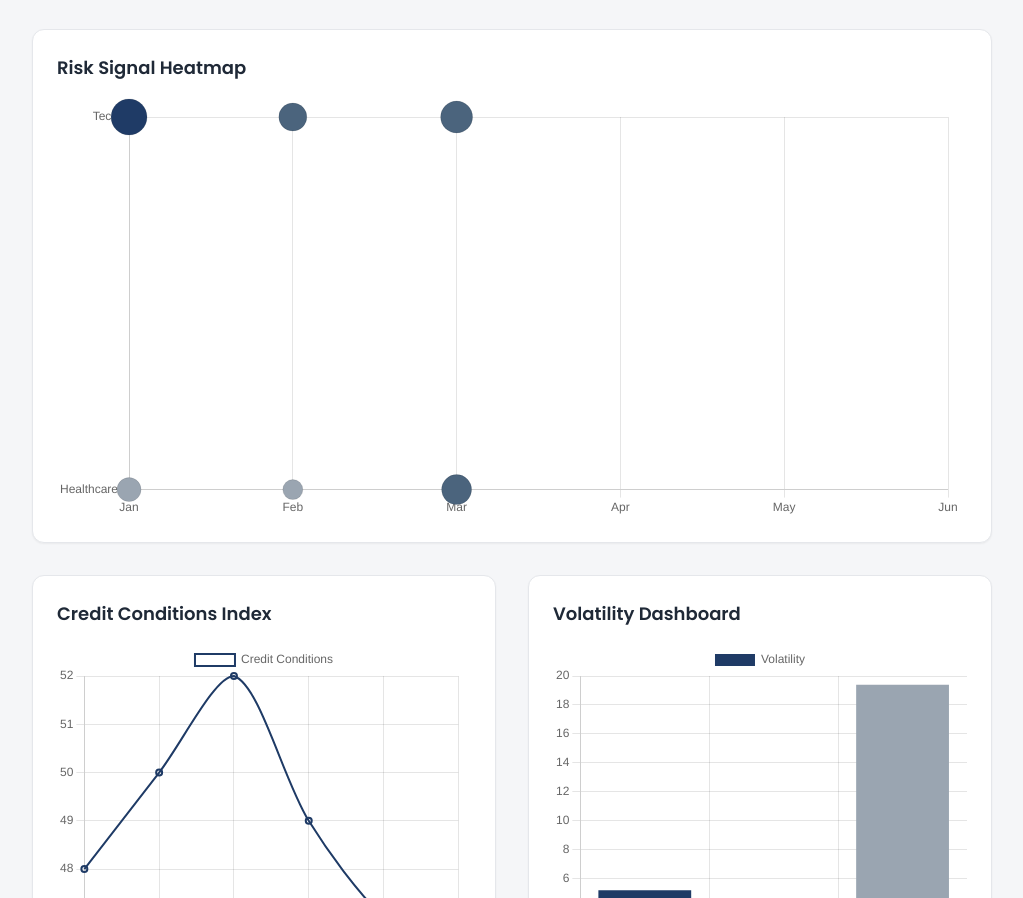
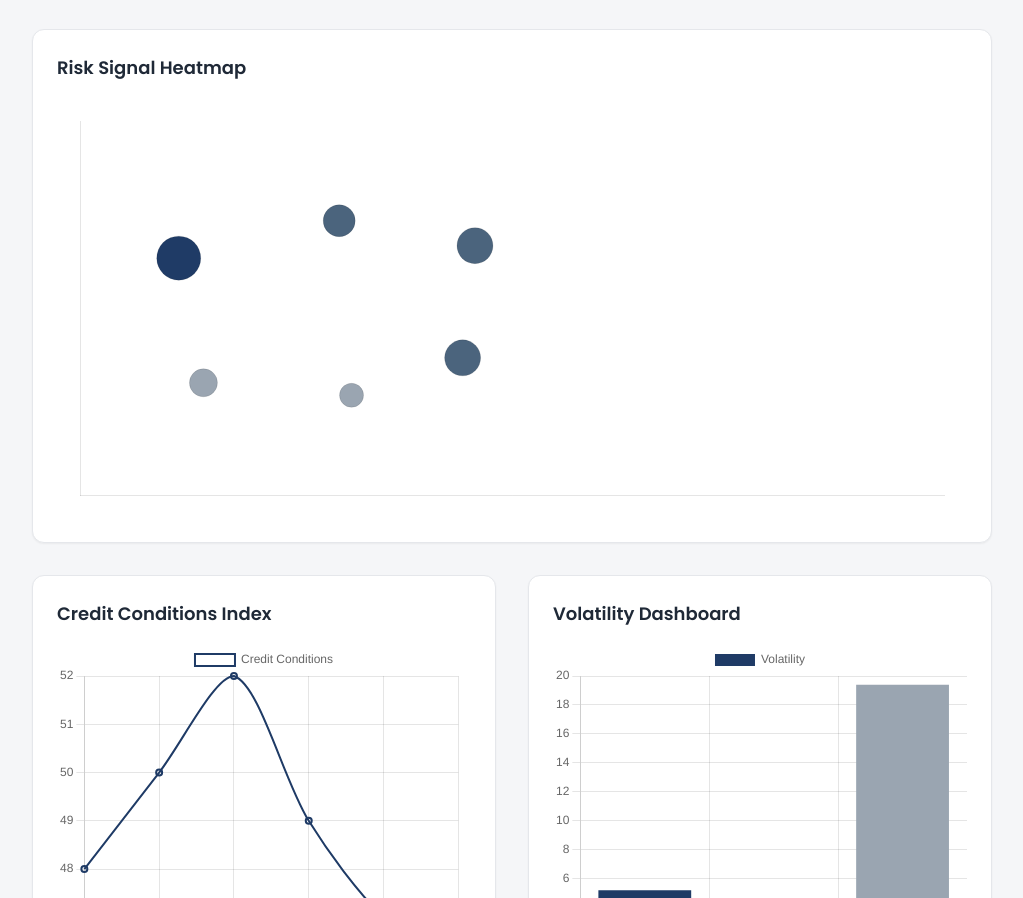
Before and after one commit to jditomaso1/orion, a plain HTML site: page private-credit/credit-market-watch/charts.html in a window 1280 px wide. Shown: the part 1054-1952 px from the top of the page, without its empty margins (256-1279 px from the left). Drawn offline with nearby package versions, Linux system fonts and the light colour scheme.

Commit message:
Update charts.html

```diff
--- a/private-credit/credit-market-watch/charts.html
+++ b/private-credit/credit-market-watch/charts.html
@@ -195,13 +195,15 @@
     datasets: [{
       label: "Risk Scores",
       data: [
-        { x:"Jan", y:"Tech", r:18, v:0.7 },
-        { x:"Feb", y:"Tech", r:14, v:0.5 },
-        { x:"Mar", y:"Tech", r:16, v:0.6 },
+        // Tech row
+        { x: 0.8, y: 1.9, r: 22, v: 0.7 }, // Jan
+        { x: 2.1, y: 2.2, r: 16, v: 0.5 }, // Feb
+        { x: 3.2, y: 2.0, r: 18, v: 0.6 }, // Mar
 
-        { x:"Jan", y:"Healthcare", r:12, v:0.4 },
-        { x:"Feb", y:"Healthcare", r:10, v:0.3 },
-        { x:"Mar", y:"Healthcare", r:15, v:0.5 }
+        // Healthcare row
+        { x: 1.0, y: 0.9, r: 14, v: 0.4 }, // Jan
+        { x: 2.2, y: 0.8, r: 12, v: 0.3 }, // Feb
+        { x: 3.1, y: 1.1, r: 18, v: 0.5 }  // Mar
       ],
       backgroundColor: ctx => {
         const v = ctx.raw.v;
@@ -214,18 +216,28 @@
     type: "bubble",
     data: heatmapData,
     options: {
-      responsive:true,
-      maintainAspectRatio:false,
-      scales:{
-        x:{ type:"category" },
-        y:{
-          type:"category",
-          labels:["Tech","Healthcare"]
+      responsive: true,
+      maintainAspectRatio: false,
+      scales: {
+        x: {
+          type: "linear",
+          min: 0,
+          max: 7,
+          ticks: { display: false },
+          grid: { display: false }
+        },
+        y: {
+          type: "linear",
+          min: 0,
+          max: 3,
+          ticks: { display: false },
+          grid: { display: false }
         }
       },
-      plugins:{ legend:{ display:false } }
+      plugins: { legend: { display: false } }
     }
   });
+
 
   // 6 — Composite Index
   new Chart(document.getElementById("creditConditionsChart"), {
```
